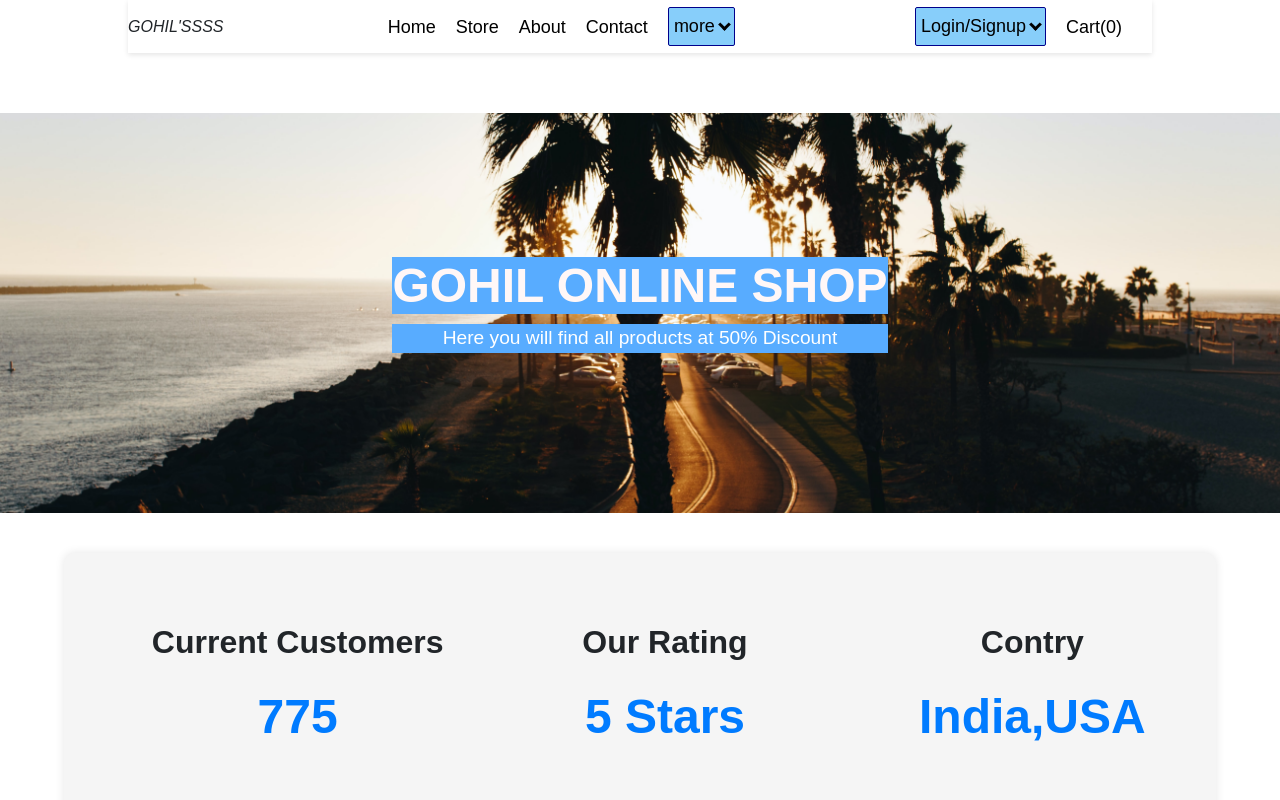
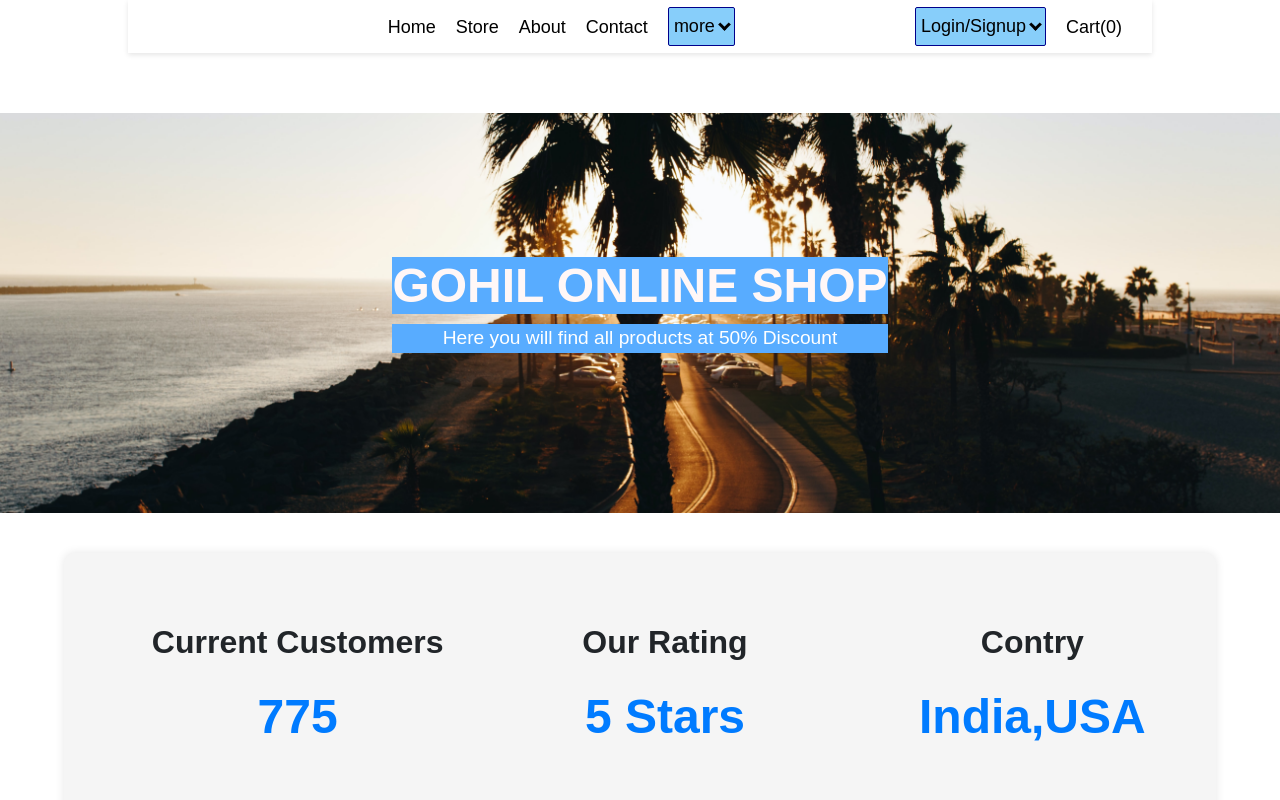
Before and after one commit to akash8347/ecomfrontend, a React (Create React App) app: page / in a window 1280 px wide. Shown: the top 800 px of the page. Built offline with nearby package versions, Linux system fonts and the light colour scheme.

Commit message:
testing env

```diff
--- a/src/Component/pages/Header.jsx
+++ b/src/Component/pages/Header.jsx
@@ -30,8 +30,9 @@ const Header = () => {
     setshowDuplidown(!showDuplidown);
     console.log(showDuplidown)
   };
-
-
+  // let url= process.env.REACT_APP_BACKENDURL;
+  // `${url}
+  let test= process.env.TEST
   const togglebutton=()=>{
 
 
@@ -48,7 +49,7 @@ const Header = () => {
       <div></div>
       <ul className='nav'>
         <div className="logo">
-          <i>GOHIL'SSSS</i>
+          <i>{test}</i>
           <i className='hamburger' onClick={togglebutton} > &#9776;</i>
         </div>
        <div className="flex-cont">
```
